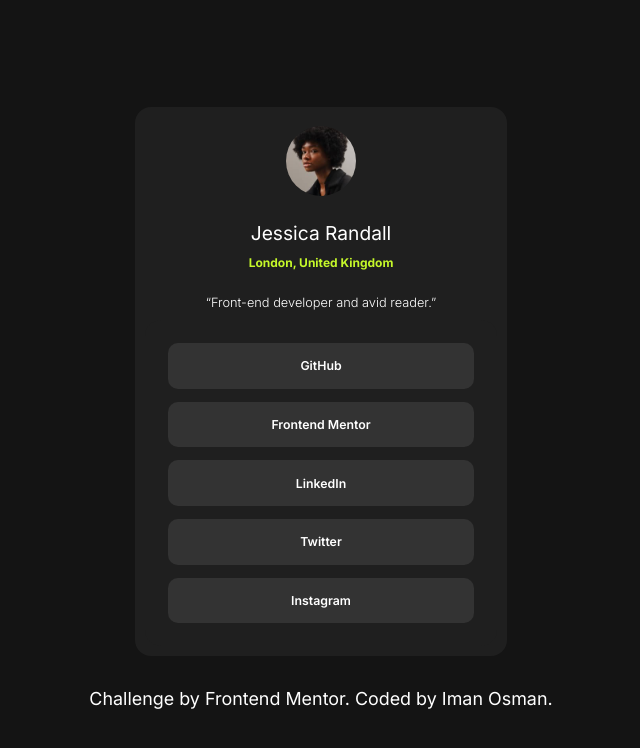
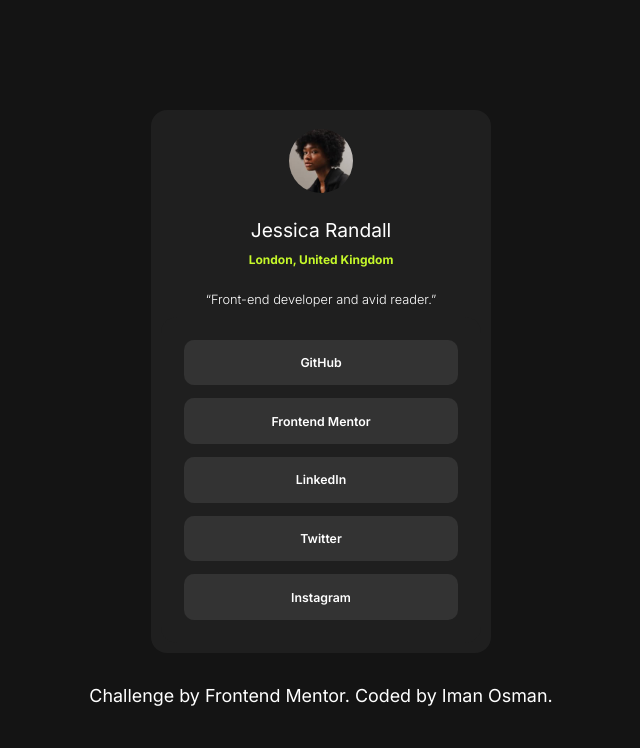
Before and after one commit to i000o/fem-social-links, a plain HTML site: page index.html in a window 1280 px wide. Shown: the whole page, without its empty margins (319-959 px from the left). Drawn offline with Linux system fonts and the light colour scheme.

Commit message:
thinner card

```diff
--- a/styles.css
+++ b/styles.css
@@ -45,7 +45,7 @@ body {
 section {
     background-color: hsl(0, 0%, 12%);
     border-radius: 16px;
-    min-width: 22rem;
+    min-width: 20rem;
     padding: 10px;
 }
 
```
